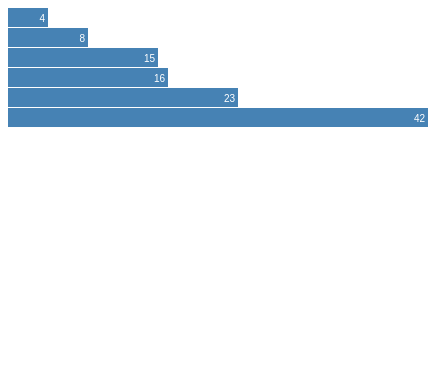
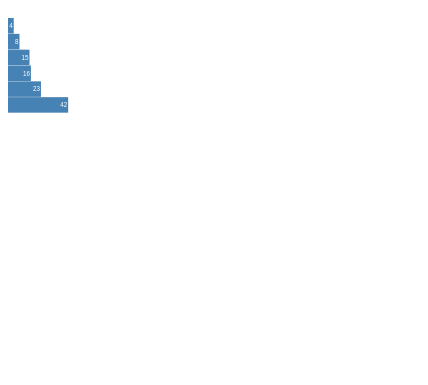
Before and after one commit to riellyb/d3, a website: page index.html in a window 390 px wide. Shown: the whole page, 428 px wide, since content can reach past the window. Drawn offline with nearby package versions, Linux system fonts and the light colour scheme.

Commit message:
added a transition and worked on getting it responsive

```diff
--- a/index.html
+++ b/index.html
@@ -5,20 +5,38 @@
 
 <style>
 
+	.chart {
+		width: 100%;
+	}
 	.chart rect {
 	  fill: steelblue;
 	}
 
 	.chart text {
 	  fill: white;
-	  font: 10px sans-serif;
+	  font: 20px sans-serif;
 	  text-anchor: end;
+	}
+
+	.svg-container {
+	    display: inline-block;
+	    position: relative;
+	    width: 100%;
+	    padding-bottom: 100%; /* aspect ratio */
+	    vertical-align: top;
+	    overflow: hidden;
+	}
+	.svg-content-responsive {
+	    display: inline-block;
+	    position: absolute;
+	    top: 10px;
+	    left: 0;
 	}
 
 </style>
 </head>
 <body>
-	<svg class="chart"></svg>
+	<div class="chart"></div>
 	<script src="https://d3js.org/d3.v4.min.js"></script>
 	<script src="index.js"></script>
 </body>
--- a/index.js
+++ b/index.js
@@ -1,14 +1,28 @@
+(function () {
+
 	var data = [4, 8, 15, 16, 23, 42];
 
-var width = 420,
-    barHeight = 20;
+	var chart = d3.select(".chart")
+		.append("div")
+		.classed("svg-container", true) //container class to make it responsive
+		.append("svg")
+		//responsive SVG needs these 2 attributes and no width and height attr
+		.attr("preserveAspectRatio", "xMinYMin meet")
+		.attr("viewBox", "0 0 600 400")
+		//class to make it responsive
+		.classed("svg-content-responsive", true);
+	function drawGraph() {
+
+
+		var width = window.innerWidth-200,
+		    barHeight = 50;
 
 		var x = d3.scaleLinear()
 		    .domain([0, d3.max(data)])
 		    .range([0, width]);
 
-var chart = d3.select(".chart")
-    .attr("width", width)
+
+		chart.attr("width", width)
 		    .attr("height", barHeight * data.length);
 
 		var bar = chart.selectAll("g")
@@ -17,11 +31,20 @@ var bar = chart.selectAll("g")
 		    .attr("transform", function(d, i) { return "translate(0," + i * barHeight + ")"; });
 
 		bar.append("rect")
-    .attr("width", x)
-    .attr("height", barHeight - 1);
+			.attr("height", barHeight - 1)
+			.attr("width", 0)
+    		.transition().duration(500)
+		    .attr("width", x);
+
 
 		bar.append("text")
 		    .attr("x", function(d) { return x(d) - 3; })
 		    .attr("y", barHeight / 2)
 		    .attr("dy", ".35em")
 		    .text(function(d) { return d; });
+	}
+
+	drawGraph();
+	window.addEventListener("resize", drawGraph);
+
+})();
```
Lines whose indentation alone changed are shown as unchanged.
